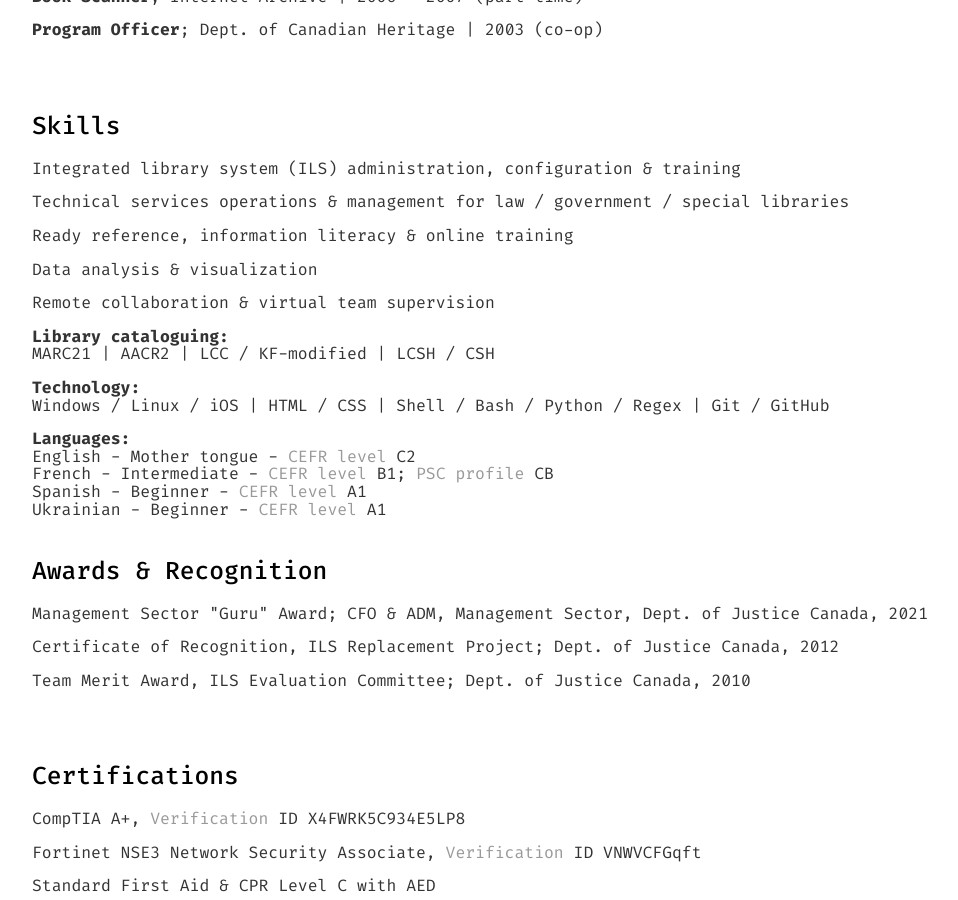
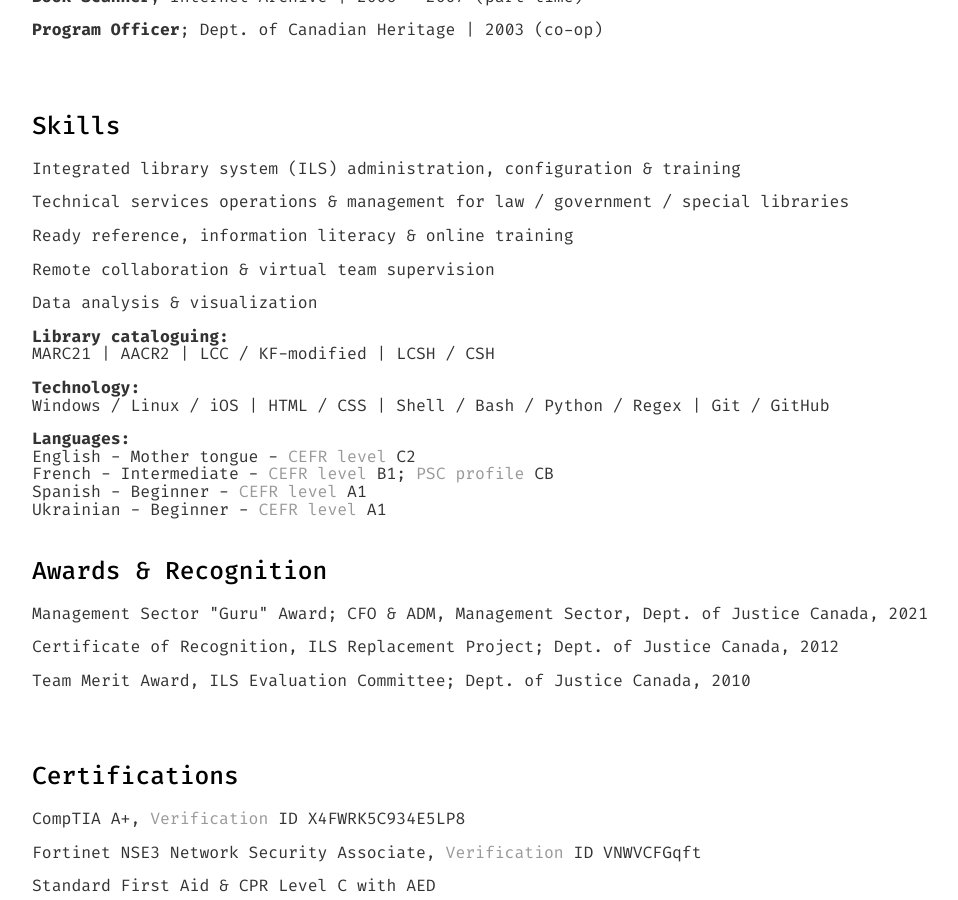
Before and after one commit to onshisan/onshisan.github.io, a Jekyll site: the page built from cv/index.html, in a window 1280 px wide and 900 px high, scrolled down 1080 px. Shown: the whole window, without its empty margins (160-1118 px from the left). Built offline with Jekyll 4.4.1, drawn with Linux system fonts in a browser that asks for light colours; part of the change alters nothing that is shown.

```diff
--- a/_includes/resume.html
+++ b/_includes/resume.html
@@ -41,8 +41,8 @@
 	<p>Integrated library system (ILS) administration, configuration & training</p>
 	<p>Technical services operations & management for law / government / special libraries</p>
 	<p>Ready reference, information literacy & online training
+	<p>Remote collaboration & virtual team supervision
 	<p>Data analysis & visualization</p>
-	<p>Remote collaboration & virtual team supervision
 	<p><strong>Library cataloguing:</strong></br>MARC21 | AACR2 | LCC / KF-modified | LCSH / CSH</p>
 	<p><strong>Technology:</strong></br>Windows / Linux / iOS | HTML / CSS | Shell / Bash / Python / Regex | Git / GitHub</p>
 	<p><strong>Languages:</strong>
```
